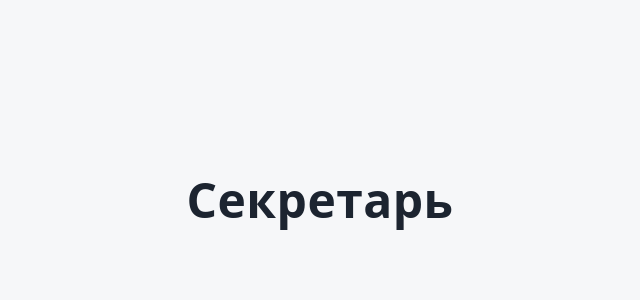
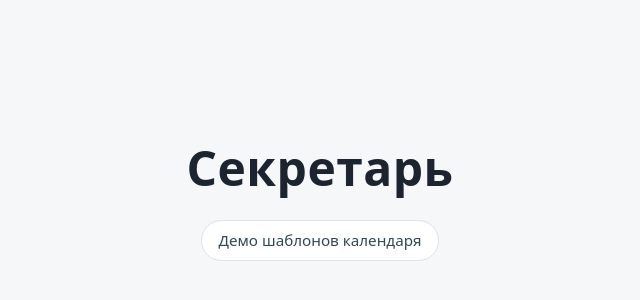
Before and after one commit to GreaterMagistr007/secretar_v2, a Svelte app: page / in a window 1280 px wide. Shown: the part 200-500 px from the top of the page, without its empty margins (320-960 px from the left). Built offline with nearby package versions, Linux system fonts and the light colour scheme.

Commit message:
feat(shell): ссылка на демо шаблонов календаря с главного экрана

```diff
--- a/src/App.svelte
+++ b/src/App.svelte
@@ -1,11 +1,21 @@
-<!-- Главный экран первой поставки: только название приложения (требование Т-15). -->
+<script lang="ts">
+  // Базовый путь сборки: на GitHub Pages приложение живёт в подкаталоге,
+  // поэтому ссылки строятся от него, а не от корня домена.
+  const base = import.meta.env.BASE_URL;
+</script>
+
+<!-- Главный экран первой поставки: название приложения (требование Т-15)
+     и ссылка на галерею вариантов вёрстки календаря (позиция каталога 22). -->
 <main class="screen">
   <h1 class="title">Секретарь</h1>
+  <a class="link" href="{base}gallery/">Демо шаблонов календаря</a>
 </main>
 
 <style>
   .screen {
     display: flex;
+    flex-direction: column;
+    gap: var(--space-lg);
     align-items: center;
     justify-content: center;
     min-height: 100svh;
@@ -28,4 +38,23 @@
     text-align: center;
     overflow-wrap: anywhere;
   }
+
+  .link {
+    max-width: 100%;
+    padding: var(--space-sm) var(--space-md);
+    border: 1px solid var(--color-border);
+    border-radius: 999px;
+    background: var(--color-surface);
+    color: var(--color-accent);
+    font-size: 0.95rem;
+    font-weight: 500;
+    text-align: center;
+    text-decoration: none;
+    overflow-wrap: anywhere;
+  }
+
+  .link:hover,
+  .link:focus-visible {
+    border-color: var(--color-accent);
+  }
 </style>
```
Also changed, not shown: 1 other file (tests, documents, lock files or other folders).
